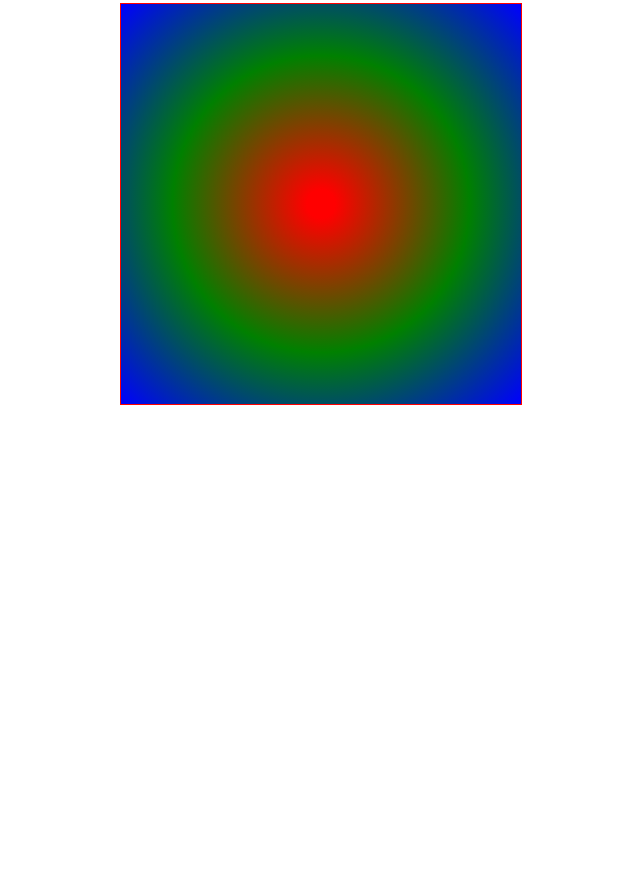
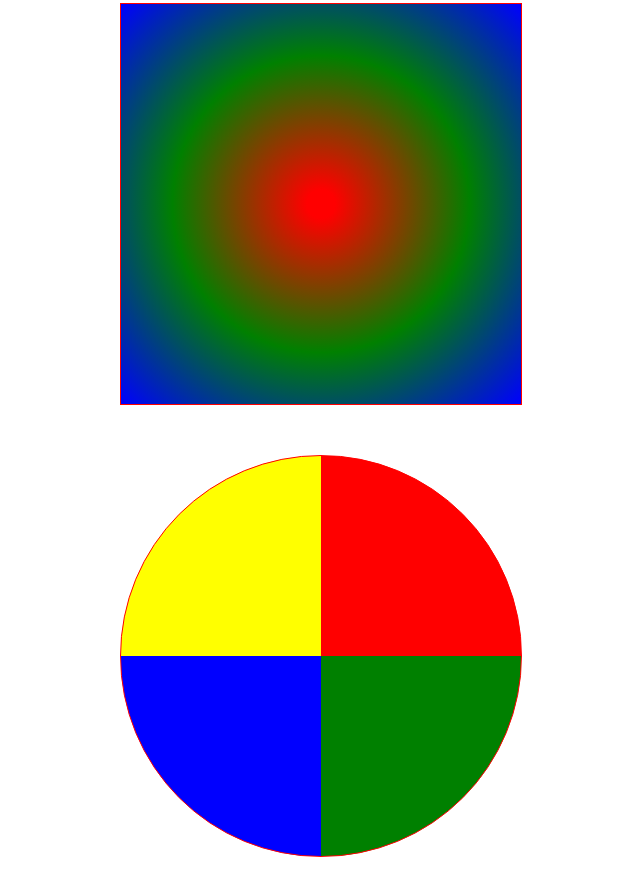
Before and after one commit to naimur-234964/wddf04-lab14, a plain HTML site: page index.html in a window 1280 px wide. Shown: the part 349-1244 px from the top of the page, without its empty margins (319-959 px from the left). Before the commit the page ends 804 px from the top, so only its background shows below. Drawn offline with Linux system fonts and the light colour scheme.

Commit message:
conic gradient

```diff
--- a/assets/css/style.css
+++ b/assets/css/style.css
@@ -15,3 +15,13 @@
     border: 1px solid red;
     background: radial-gradient(circle, red 5%, green, blue);
 }
+
+/* Conic Gradient */
+.c{
+    width: 400px;
+    height: 400px;
+    margin: 50px auto;
+    border: 1px solid red;
+    border-radius: 50%;
+    background: conic-gradient(red 0deg, red 90deg, green 90deg, green 180deg, blue 180deg, blue 270deg, yellow 270deg);
+}
--- a/index.html
+++ b/index.html
@@ -8,5 +8,6 @@
 <body>
     <div class="a"></div>
     <div class="b"></div>
+    <div class="c"></div>
 </body>
 </html>
```
